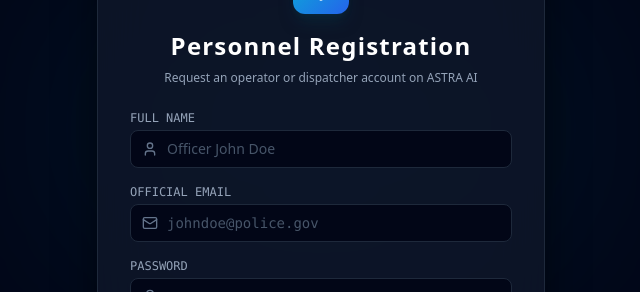
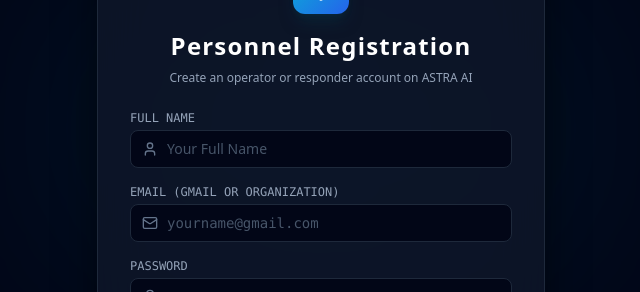
Before and after one commit to pavithran-mist/ers-emergency-responce-system-, a React (Vite) app in the folder frontend/: page /register in a window 1280 px wide. Shown: the part 139-431 px from the top of the page, without its empty margins (319-959 px from the left). Built offline with nearby package versions, Linux system fonts and the light colour scheme; no server answers.

Commit message:
feat(auth): auto-approve real Gmail registrations and improve external camera connectivity

```diff
--- a/frontend/src/pages/RegisterPage.tsx
+++ b/frontend/src/pages/RegisterPage.tsx
@@ -27,7 +27,7 @@
       if (user.status === 'PENDING') {
         navigate('/pending-approval', { state: { email: user.email, name: user.full_name } });
       } else {
-        navigate('/login');
+        navigate('/login', { state: { successMessage: 'Account created and verified! You can now log in.' } });
       }
     } catch (err: any) {
       setError(err.message || 'Registration failed.');
@@ -48,7 +48,7 @@
           </div>
           <h1 className="text-2xl font-black tracking-wider text-white">Personnel Registration</h1>
           <p className="text-xs text-slate-400">
-            Request an operator or dispatcher account on ASTRA AI
+            Create an operator or responder account on ASTRA AI
           </p>
         </div>
 
@@ -69,14 +69,14 @@
                 required
                 value={fullName}
                 onChange={(e) => setFullName(e.target.value)}
-                placeholder="Officer John Doe"
+                placeholder="Your Full Name"
                 className="w-full bg-slate-950 border border-slate-800 rounded-lg pl-9 pr-4 py-2 text-sm text-slate-100 placeholder-slate-600 focus:outline-none focus:border-cyan-500 transition-colors"
               />
             </div>
           </div>
 
           <div>
-            <label className="block text-xs font-mono uppercase text-slate-400 mb-1">Official Email</label>
+            <label className="block text-xs font-mono uppercase text-slate-400 mb-1">Email (Gmail or Organization)</label>
             <div className="relative">
               <Mail className="w-4 h-4 text-slate-500 absolute left-3 top-1/2 -translate-y-1/2" />
               <input
@@ -84,7 +84,7 @@
                 required
                 value={email}
                 onChange={(e) => setEmail(e.target.value)}
-                placeholder="johndoe@police.gov"
+                placeholder="yourname@gmail.com"
                 className="w-full bg-slate-950 border border-slate-800 rounded-lg pl-9 pr-4 py-2 text-sm text-slate-100 placeholder-slate-600 focus:outline-none focus:border-cyan-500 transition-colors font-mono"
               />
             </div>
```
Also changed, not shown: 1 other file (tests, documents, lock files or other folders).
